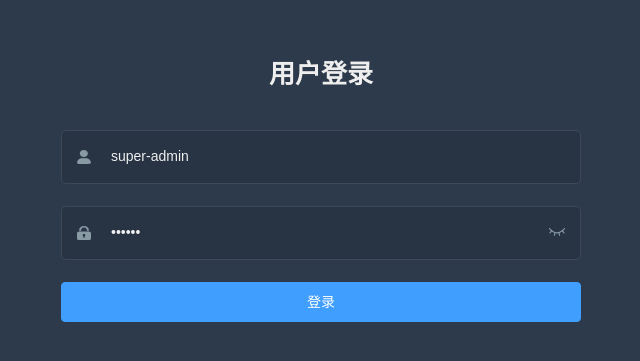
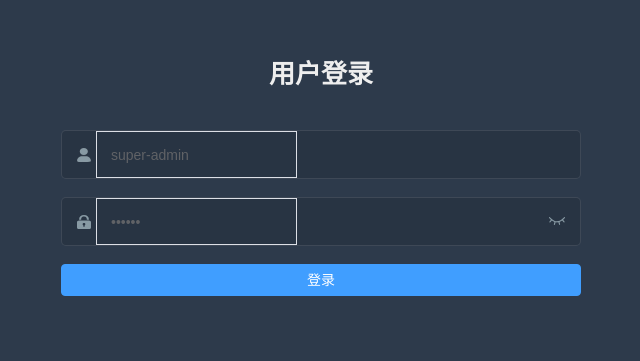
Before and after one commit to DAIFAZHAN/admin, a Vue app: page /#/login in a window 1280 px wide. Shown: the part 107-468 px from the top of the page, without its empty margins (319-959 px from the left). Built offline with nearby package versions, Linux system fonts and the light colour scheme.

Commit message:
style: element-plus 国际化处理，需刷新。升级element-plus，待支持i18n

```diff
--- a/package.json
+++ b/package.json
@@ -11,7 +11,7 @@
   "dependencies": {
     "axios": "^0.27.2",
     "core-js": "^3.8.3",
-    "element-plus": "^1.0.2-beta.28",
+    "element-plus": "^2.2.0",
     "md5": "^2.3.0",
     "path-browserify": "^1.0.1",
     "vue": "^3.2.13",
--- a/src/layout/components/Navbar.vue
+++ b/src/layout/components/Navbar.vue
@@ -12,7 +12,7 @@
             :size="40"
             :src="$store.getters.userInfo.avatar"
           ></el-avatar>
-          <i class="el-icon-s-tools"></i>
+          <el-icon><setting /></el-icon>
         </div>
         <!-- 插入到dropdown插槽 -->
         <template #dropdown>
--- a/src/layout/components/Sidebar/SidebarItem.vue
+++ b/src/layout/components/Sidebar/SidebarItem.vue
@@ -1,6 +1,6 @@
 <template>
   <!-- ⽀持渲染多级 menu 菜单 -->
-  <el-submenu v-if="route.children.length > 0" :index="route.path">
+  <el-sub-menu v-if="route.children.length > 0" :index="route.path">
     <template #title>
       <menu-item :title="route.meta.title" :icon="route.meta.icon"></menu-item>
     </template>
@@ -10,7 +10,7 @@
       :key="item.path"
       :route="item"
     ></sidebar-item>
-  </el-submenu>
+  </el-sub-menu>
   <!-- 渲染 item 项 -->
   <el-menu-item v-else :index="route.path">
     <menu-item :title="route.meta.title" :icon="route.meta.icon"></menu-item>
--- a/src/plugins/element.js
+++ b/src/plugins/element.js
@@ -1,7 +1,16 @@
 import ElementPlus from 'element-plus'
-import 'element-plus/lib/theme-chalk/index.css'
-import locale from 'element-plus/lib/locale/lang/zh-cn'
+import * as ElementPlusIconsVue from '@element-plus/icons-vue'
+import 'element-plus/dist/index.css'
+import zhCn from 'element-plus/es/locale/lang/zh-cn'
+import en from 'element-plus/lib/locale/lang/en'
+import store from '@/store'
 
 export default (app) => {
-  app.use(ElementPlus, { locale })
+  app.use(ElementPlus, {
+    locale: store.getters.language === 'en' ? en : zhCn
+  })
+  // icon组件
+  for (const [key, component] of Object.entries(ElementPlusIconsVue)) {
+    app.component(key, component)
+  }
 }
--- a/src/styles/element.scss
+++ b/src/styles/element.scss
@@ -1,3 +1,3 @@
 .el-avatar {
-  --el-avatar-background-color: none;
+  --el-avatar-bg-color:: none;
 }
--- a/src/views/login/index.vue
+++ b/src/views/login/index.vue
@@ -150,7 +150,7 @@ $cursor: #fff;
       height: 47px;
       width: 85%;
 
-      input {
+      .el-input__wrapper {
         //el-input内的input框
         background: transparent;
         border: 0px;
--- a/src/views/profile/index.vue
+++ b/src/views/profile/index.vue
@@ -3,13 +3,13 @@
   <div>
     {{ $t('msg.test') }}
   </div>
-  <!--
   <el-pagination
     :page-size="100"
     layout="total, prev, pager, next"
     :total="1000"
   >
   </el-pagination>
+  <!--
   <el-row class="mb-4">
     <el-button>Default</el-button>
     <el-button type="primary">Primary</el-button>
```
Also changed, not shown: 1 other file (tests, documents, lock files or other folders).
